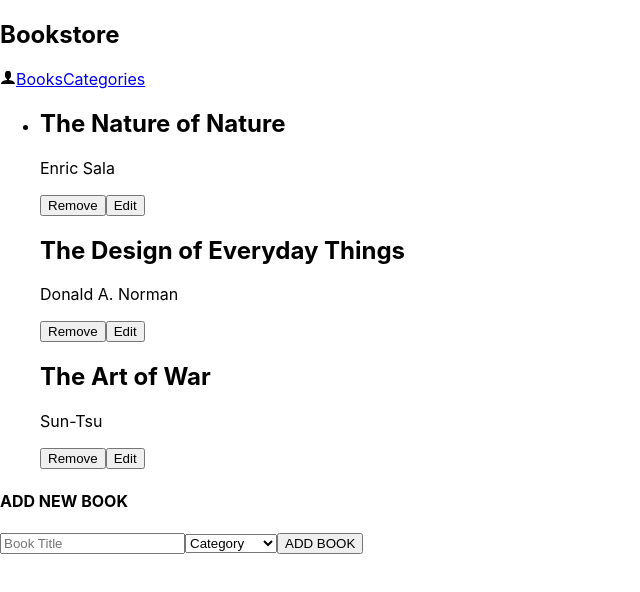
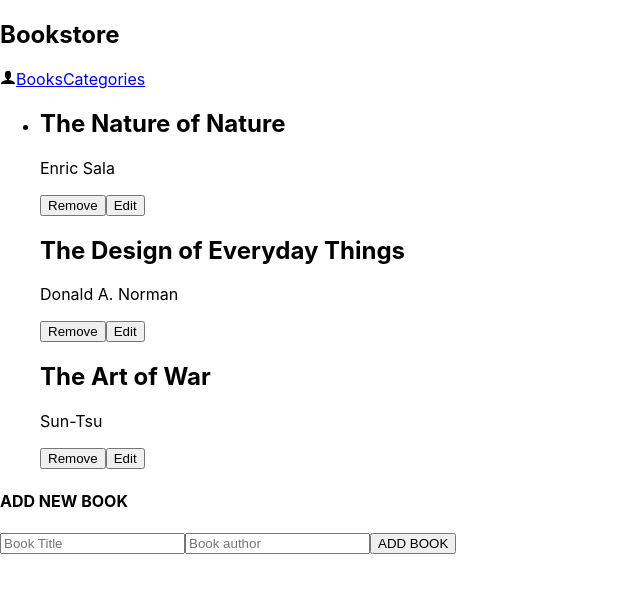
Before and after one commit to AckonSamuel/bookstore-cms, a React (Create React App) app: page / in a window 1280 px wide. Shown: the top 592 px of the page, without its empty margins (0-640 px from the left). Built offline with nearby package versions, Linux system fonts and the light colour scheme.

Commit message:
Dispatch the AddBook action

```diff
--- a/src/components/Form.js
+++ b/src/components/Form.js
@@ -1,30 +1,59 @@
-import React from 'react';
+import React, { useState } from 'react';
+import { useDispatch } from 'react-redux';
+import { v4 as uuidv4 } from 'uuid';
+import { AddBook } from '../redux/books/books';
 import Button from './Button';
 
-const Form = () => (
+const Form = () => {
+  const dispatch = useDispatch();
+  const [book, setBook] = useState({
+    id: '',
+    title: '',
+    author: '',
+  });
+
+  const trackChange = (e) => {
+    const { name, value } = e.target;
+    setBook((prevBook) => ({
+      ...prevBook,
+      id: uuidv4(),
+      [name]: value,
+    }));
+  };
+
+  const submitBook = () => {
+    dispatch(AddBook(book));
+    document.querySelector('#book-title').value = '';
+    document.querySelector('#book-author').value = '';
+  };
+
+  return (
     <div className="form-container">
       <h4>ADD NEW BOOK</h4>
-    <form className="book-form">
+      <form className="book-form" onSubmit={submitBook}>
         <input
           id="book-title"
           placeholder="Book Title"
           type="text"
-        value=""
+          value={book.title}
+          onChange={trackChange}
           required
         />
 
-      <select id="category" name="category" placeholder="Category">
-        <option value="category" selected="selected">
-          Category
-        </option>
-        <option value="Literature">Literature</option>
-        <option value="Science">Science</option>
-        <option value="Engineering">engineering</option>
-        <option value="Religion">Religion</option>
-      </select>
+        <input
+          id="book-author"
+          name="author"
+          placeholder="Book author"
+          type="text"
+          value={book.author}
+          onChange={trackChange}
+          required
+        />
+
         <Button text="ADD BOOK" buttonTypes="submit" id="submit" />
       </form>
     </div>
   );
+};
 
 export default Form;
```
Lines whose indentation alone changed are shown as unchanged.
